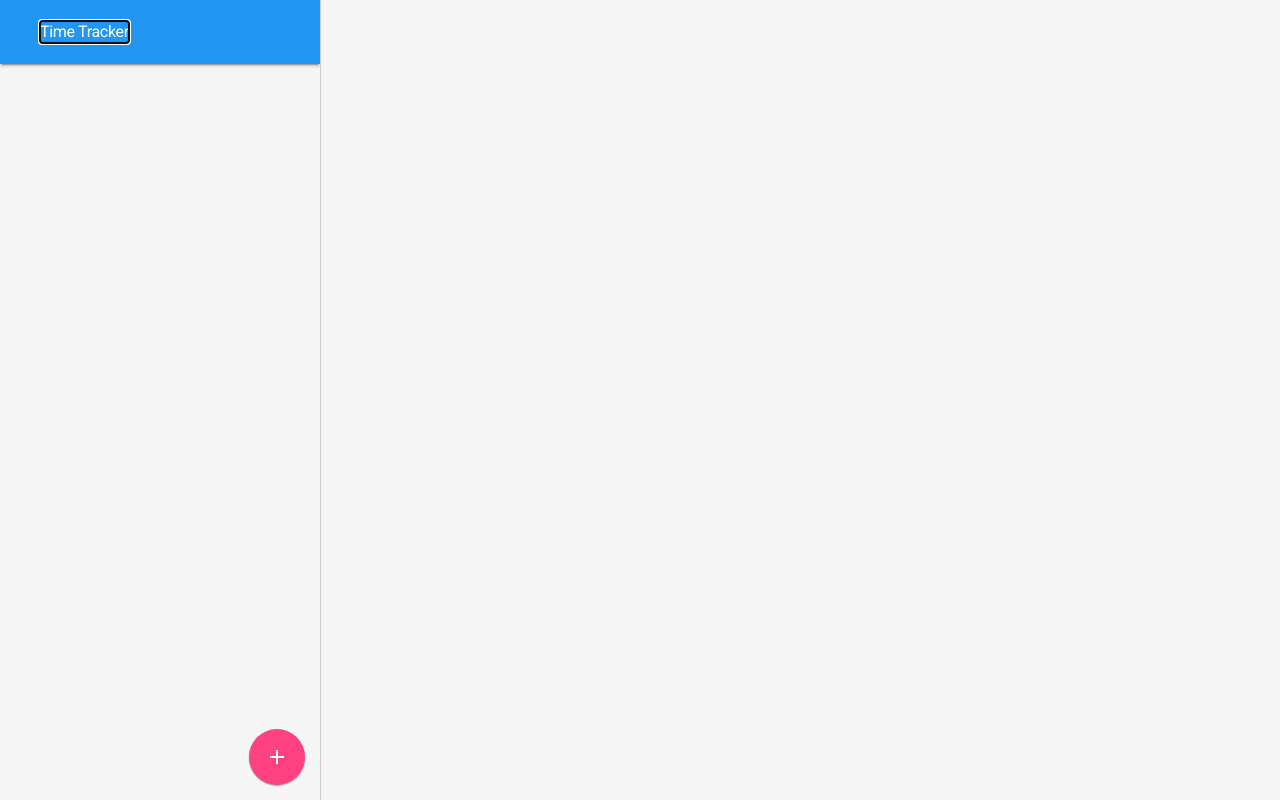
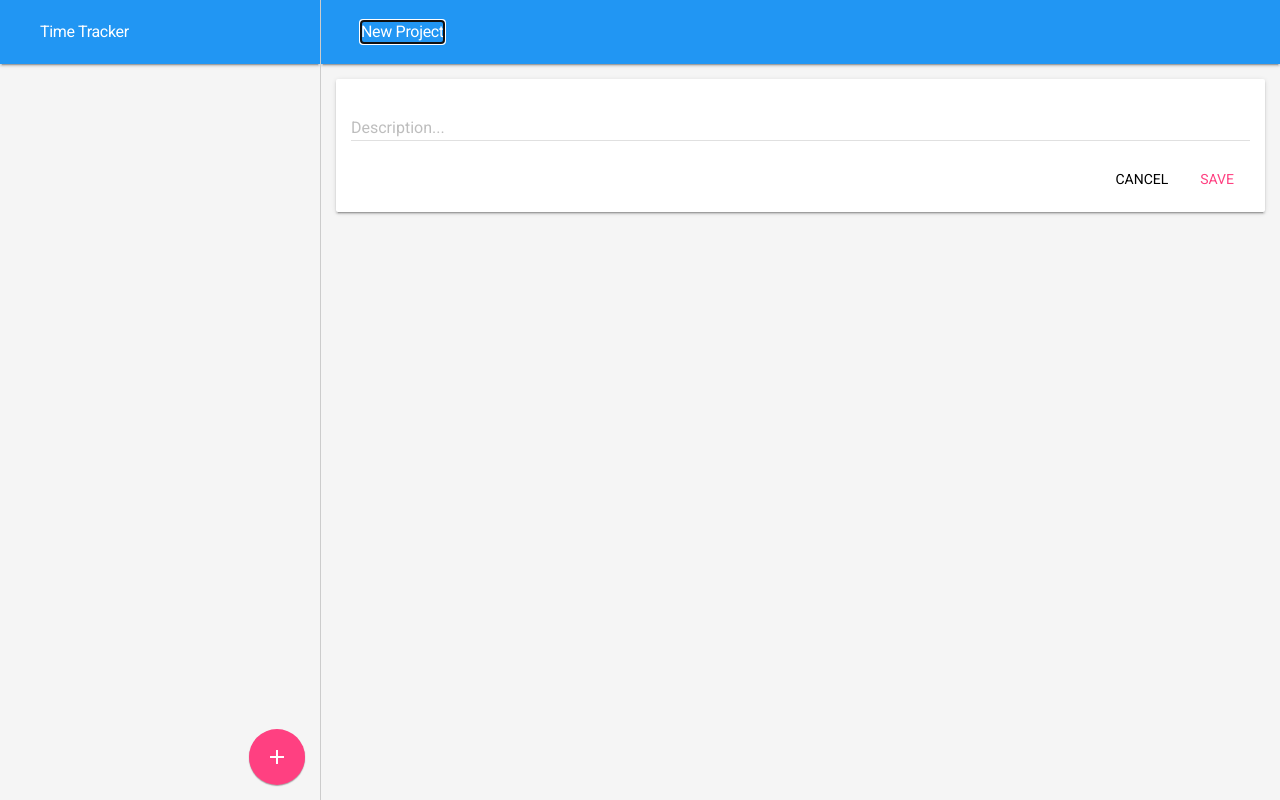
Before and after one commit to thalleshmm/TimeTracker, a React (Create React App) app: page /new-project in a window 1280 px wide. Built offline with nearby package versions, Linux system fonts and the light colour scheme.

Commit message:
Change denomation Task to Project

```diff
--- a/src/components/app/App.js
+++ b/src/components/app/App.js
@@ -1,6 +1,6 @@
 import React, { Component } from 'react';
-import TaskList from '../task-list/TaskList';
-import TaskForm from '../task-form/TaskForm';
+import ProjectList from '../project-list/ProjectList';
+import ProjectForm from '../project-form/ProjectForm';
 import Dialog from '../mdl/dialog/Dialog';
 import { BrowserRouter, Route } from 'react-router-dom';
 import './App.css';
@@ -35,10 +35,10 @@ class App extends Component {
           return (
             <div className="app">
               <aside className={asideClasses} tabIndex={asideTabIndex}>
-                <Route path="/" component={(props) => <TaskList {...props} />} />
+                <Route path="/" component={(props) => <ProjectList {...props} />} />
               </aside>
               <main className={mainClasses}>
-                <Route exact path="/new-task" component={props => <TaskForm {...props} />} />
+                <Route exact path="/new-project" component={props => <ProjectForm {...props} />} />
               </main>
               <Dialog />
             </div>
--- a/src/components/task-form/TaskForm.css
+++ b/src/components/project-form/ProjectForm.css
@@ -1,15 +1,15 @@
-.task-form-card {
+.project-form-card {
     width: 100%;
     height: auto;
     min-height: auto;
     padding: 15px;
 }
 
-.task-form-card__footer {
+.project-form-card__footer {
     display: flex;
     flex-direction: row-reverse;
 }
 
-.task-form-textfield {
+.project-form-textfield {
     width: 100%;
 }
--- a/src/components/task-form/TaskForm.js
+++ b/src/components/project-form/ProjectForm.js
@@ -3,13 +3,13 @@ import Page from '../page/Page';
 import TextInput from '../mdl/text-field/TextField';
 import Button from '../mdl/button/Button';
 import Icon from '../mdl/icon/Icon';
-import './TaskForm.css';
+import './ProjectForm.css';
 
-export default class TaskForm extends Component {
+export default class ProjectForm extends Component {
     cancelDialog() {
         const detail = {
-            title: 'Cancel new task',
-            content: 'Are you sure you want to cancel this task?',
+            title: 'Cancel new project',
+            content: 'Are you sure you want to cancel this project?',
             buttons: [
                 <Button key="1" accent onClick={this.cancelDialogAgree.bind(this)}>Yes</Button>,
                 <Button key="0" onClick={this.cancelDialogClose.bind(this)}>No</Button>
@@ -32,11 +32,11 @@ export default class TaskForm extends Component {
 
     render() {
         return (
-            <Page title="New Task">
+            <Page title="New Project">
                 <div className="container">
-                    <form className="task-form-card mdl-card mdl-card mdl-shadow--2dp">
+                    <form className="project-form-card mdl-card mdl-card mdl-shadow--2dp">
                         <TextInput label="Description..." />
-                        <div className="task-form-card__footer">
+                        <div className="project-form-card__footer">
                             <Button accent ripple>Save</Button>
                             <Button ref={el => this.cancelButton = el}
                                     onClick={this.cancelDialog.bind(this)}
--- a/src/components/task-list/TaskList.js
+++ b/src/components/project-list/ProjectList.js
@@ -3,16 +3,16 @@ import Page from '../page/Page';
 import Button from '../mdl/button/Button';
 import Icon from '../mdl/icon/Icon';
 
-export default class TaskList extends Component {
+export default class ProjectList extends Component {
 
-    newTask() {
-        this.props.history.push('/new-task');
+    newProject() {
+        this.props.history.push('/new-project');
     }
 
     render() {
         return (
             <Page title="Time Tracker">
-                <Button fab colored ripple float onClick={this.newTask.bind(this)}>
+                <Button fab colored ripple float onClick={this.newProject.bind(this)}>
                     <Icon>add</Icon>
                 </Button>
             </Page>
```
Also changed, not shown: src/models/Project.js (added, +60 -0 lines), src/models/Task.js (deleted, +0 -60 lines).
